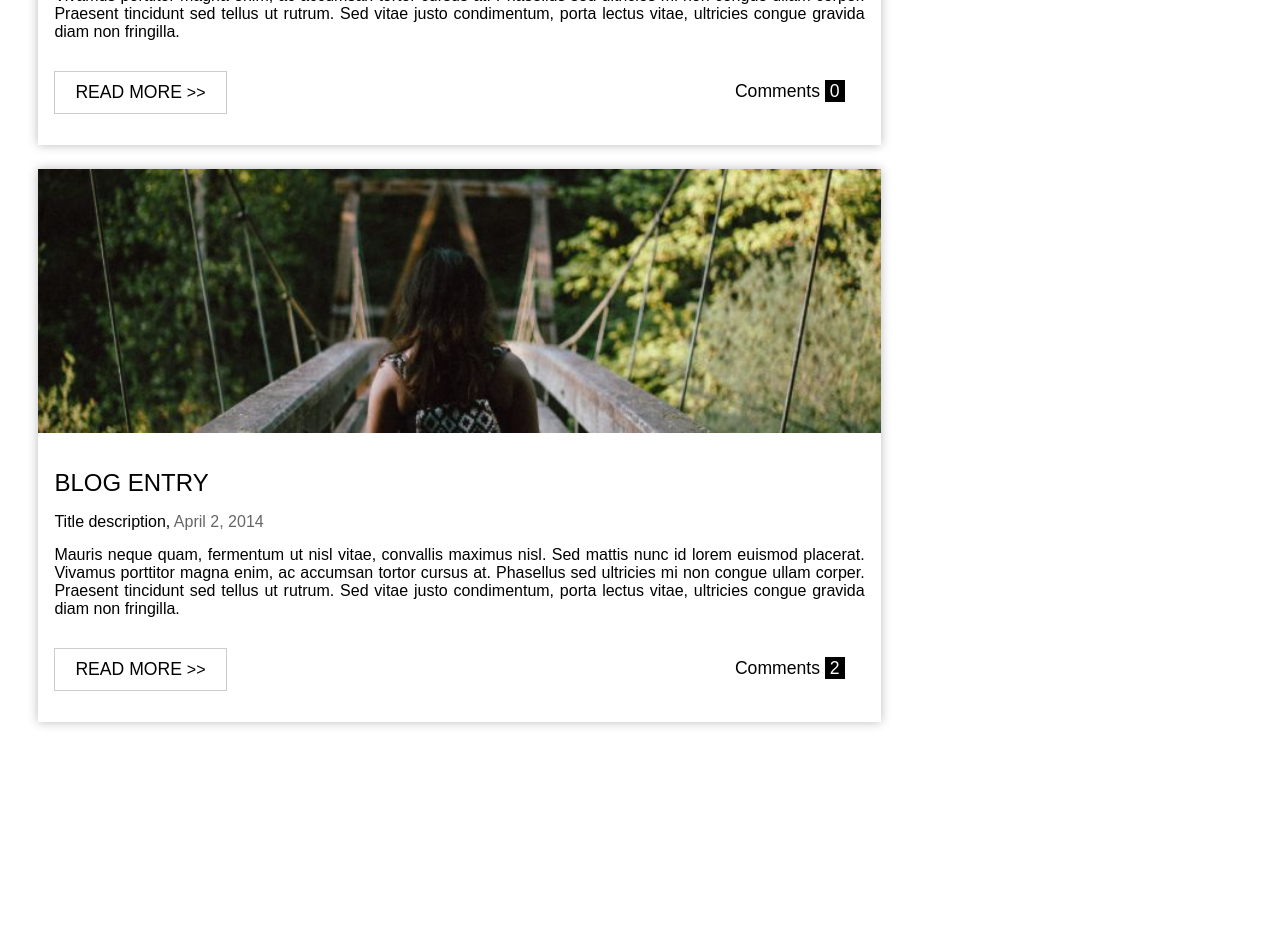
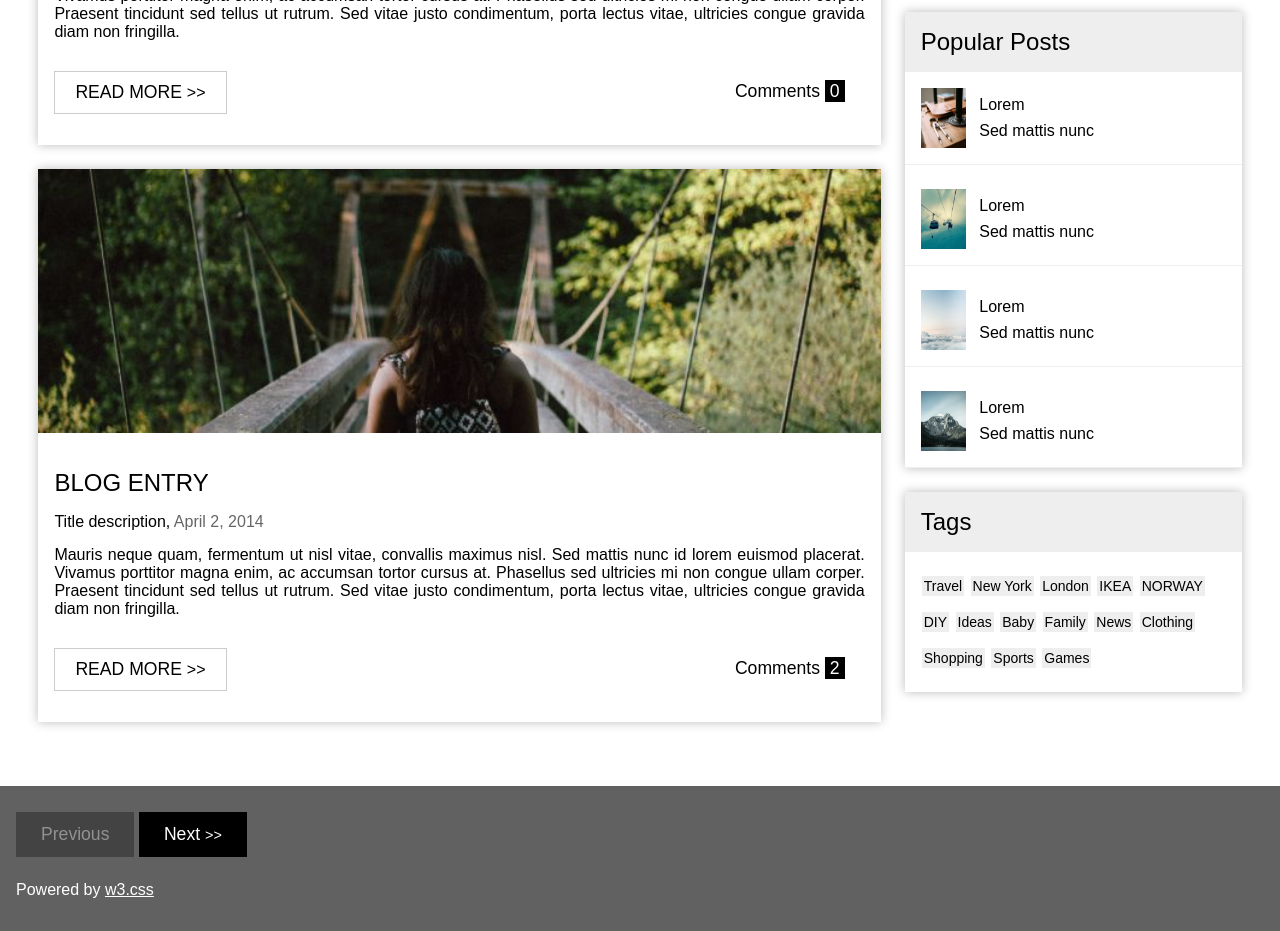
Before and after one commit to weedlorid/weed_learning_projects_P1, a plain HTML site: page blog/html/index.html in a window 1280 px wide. Shown: the part 600-1531 px from the top of the page. Before the commit the page ends 1386 px from the top, so only its background shows below. Drawn offline with Linux system fonts and the light colour scheme.

Commit message:
the blog done, reponsive done

```diff
--- a/blog/css/style.css
+++ b/blog/css/style.css
@@ -8,6 +8,9 @@
     padding: 0;
     box-sizing: border-box;
 }
+ul{
+    list-style-type: none;
+}
 body{
     font-family: var(--font_family_1);
 }
@@ -16,6 +19,40 @@ a{
 }
 #the_blog{
     padding: 0 3vw;
+}
+/* ------------------footer -------------------- */
+footer{
+    width: 100vw;
+    padding: 2vw 2vh 1vh;
+    background-color: rgba(30, 30, 30, 0.7);
+}
+footer .footer_btn button{
+    padding: 12px 25px;
+    font-size: 1.1em;
+    border: none;
+    color: white;
+    background-color: black;
+}
+.footer_btn button span{
+    font-size: 0.9rem;
+}
+.footer_btn button:hover{
+    cursor: pointer;
+    color: black;
+    background-color: #ccc;
+}
+.footer_btn button:first-child{
+    opacity: 0.3;
+}
+.footer_btn button:first-child{
+    cursor:not-allowed;
+}
+footer p,footer p a{
+    margin: 3vh 0;
+    color: white;
+}
+footer p a{
+    text-decoration: underline;
 }
 /* ------------------ content ----------------- */
 #content{
@@ -31,7 +68,7 @@ a{
     width: var(--width_sub_content1);
 }
 .sc2{
-    width: calc(100% - var(--width_sub_content1)-5%);
+    width: calc(98% - var(--width_sub_content1));
 }
 .sub_content_item{
     width: 100%;
@@ -41,6 +78,86 @@ a{
 .sub_content_item img{
     width: 100%;
 }
+/* bên phải */
+/* bên phải 3 */
+.r3_item{
+    background-color: #eee;
+    font-size: 1.5rem;
+    padding: 2vh;
+    width: 100%;
+}
+.r3_item h4{
+    font-weight: 100;
+}
+.sci3 ul{
+    padding: 2vh;
+}
+.sci3 ul li{
+    font-size: 14px;
+    display: inline-block;
+    background-color: #eee;
+    padding: 2px;
+    margin: 1vh 1px;
+    transition: font-size 0.5s;
+
+}
+.sci3 ul li:hover{
+    cursor: pointer;
+    background-color: black;
+    color: white;
+    font-size: 16px;
+}
+/* bên phải 2 */
+.sc2 .sub_content_item:nth-child(2) .r2_item, .sc2 .sub_content_item:nth-child(2) li{
+    padding: 2vh;
+}
+.r2_item{
+    background-color: #eee;
+    font-size: 1.5rem;
+    width: 100%;
+}
+.r2_item h4{
+    font-weight: 100;
+}
+.r2_item2 li{
+    display: flex;
+    width: 100%;
+    margin-bottom: 1vh;
+    border-bottom: 1px solid #eee;
+}
+.r2_item2 li:hover{
+    background-color: rgba(155, 155, 155, 0.5);
+    cursor: pointer;
+}
+.r2_item2 div{
+    width: 70%;
+}
+.r2_item2 img{
+    width: 15%;
+}
+.r2_item2 div {
+    margin: 0 1vw;
+}
+.r2_item2 div span{
+    display: block;
+    margin: 1vh 0;
+}
+/*  bên phải 1 */
+.sub_content_item .r1_item{
+    width: 100%;
+    padding: 2vh;
+}
+.r1_item h4{
+    font-size: 1.5rem;
+    font-weight: 400;
+}
+.r1_item p{
+    margin: 2vh 0;
+    font-weight: 100;
+    opacity: 0.8;
+}
+
+/* bên  trái */
 .sub_content_item .article_info{
     padding: 2vh;
 }
@@ -86,6 +203,7 @@ a{
     background-color: black;
     padding: 1px 5px;
 }
+
 /* ----------- header ----------------- */
 header p,header h1{
     text-align: center;
@@ -101,3 +219,12 @@ header p span{
     color: white;
     border-radius: 4px;
 }
+/* ------ reponsive--------- */
+@media screen and (max-width: 992px) {
+    #content{
+        flex-direction: column;
+    }
+    .sub_content{
+        width: 100%;
+    }
+}
--- a/blog/html/index.html
+++ b/blog/html/index.html
@@ -15,7 +15,6 @@
         </header>
         <!-- content -->
         <div id="content">
-            <div class="content_item">
             <div class="sub_content sc1">
                 <div class="sub_content_item">
                     <img src="../assets/l1.jpg" alt="">
@@ -44,11 +43,77 @@
 
             </div>
             <div class="sub_content sc2">
+                <div class="sub_content_item">
+                    <img src="../assets/r1.jpg" alt="">
+                    <div class="r1_item">
+                        <h4>My Name</h4>
+                        <p >Just me, myself and I, exploring the universe of uknownment. I have a heart of love and a interest of lorem ipsum and mauris neque quam blog. I want to share my world with you.</p>
+                    </div>
 
                 </div>
+                <div class="sub_content_item">
+                   <div class="r2_item"><h4>Popular Posts</h4></div>
+                    <ul class="r2_item2">
+                        <li>
+                            <img src="../assets/p1.jpg" alt="">
+                            <div>
+                                <span>Lorem</span>
+                                <span>Sed mattis nunc</span>
                             </div>
-            <div class="content_item"></div>
+                        </li>
+                        <li>
+                            <img src="../assets/p2.jpg" alt="">
+                            <div>
+                                <span>Lorem</span>
+                                <span>Sed mattis nunc</span>
+                            </div>
+                        </li>
+                        <li>
+                            <img src="../assets/p3.jpg" alt="">
+                            <div>
+                                <span>Lorem</span>
+                                <span>Sed mattis nunc</span>
+                            </div>
+                        </li>
+                        <li>
+                            <img src="../assets/p4.jpg" alt="">
+                            <div>
+                                <span>Lorem</span>
+                                <span>Sed mattis nunc</span>
+                            </div>
+                        </li>
+                    </ul>
+                </div>
+                <div class="sub_content_item sci3">
+                    <div class="r3_item"><h4>Tags</h4></div>
+                    <ul>
+                        <li>Travel</li>
+                        <li>New York</li>
+                        <li>London</li>
+                        <li>IKEA</li>
+                        <li>NORWAY</li>
+                        <li>DIY</li>
+                        <li>Ideas</li>
+                        <li>Baby</li>
+                        <li>Family</li>
+                        <li>News</li>
+                        <li>Clothing</li>
+                        <li>Shopping</li>
+                        <li>Sports</li>
+                        <li>Games</li>
+                    </ul>
                  </div>
             </div>
+        </div>
+
+    </div>
+      <!-- footer -->
+      <footer>
+        <div class="footer_btn">
+            <button>Previous</button>
+            <button>Next <span>&gt;&gt;</span></button>
+        </div>
+        <p>Powered by <a href="https://www.w3schools.com/w3css/tryw3css_templates_blog.htm">w3.css</a></p>
+    </footer>
 </body>
 </html>
```
Lines whose indentation alone changed are shown as unchanged.
